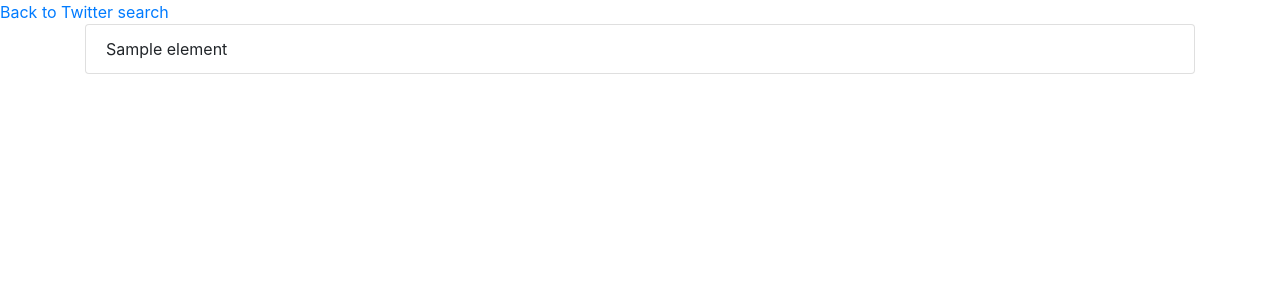
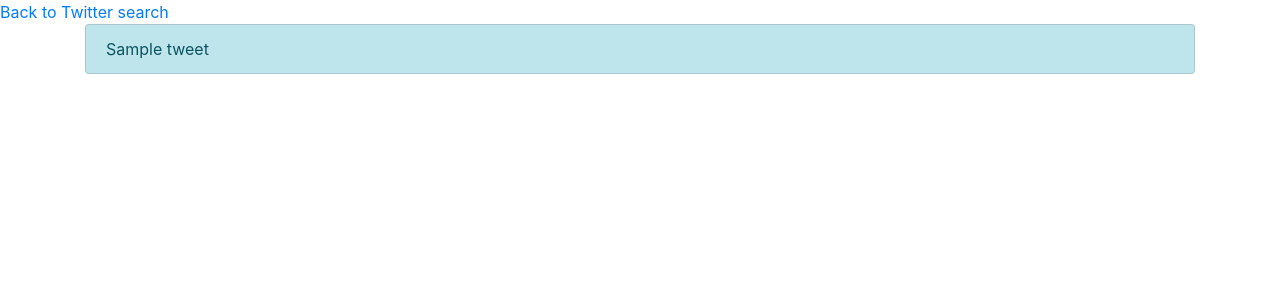
Before and after one commit to kurval/Twitter-Analyzer, a Flask app: template templates/search.html in a window 1280 px wide. Shown: the top 300 px of the page. Run offline with Flask 2, Linux system fonts and the light colour scheme; the template is opened without the code that fills it: most values are stand-ins (such as "Sample title", 1, 10 or a date in 2020).

Commit message:
adding colors

```diff
--- a/app.py
+++ b/app.py
@@ -1,6 +1,7 @@
 from flask import Flask, render_template, session, redirect, request, url_for, g
 from user import User
 from database import Database
+import requests
 from twitter_utils import get_request_token, get_oauth_verifier_url, get_access_token
 
 app = Flask(__name__)
@@ -53,7 +54,13 @@ def profile():
 def search():
     query = request.args.get('q')
     tweets = g.user.twitter_request(f'https://api.twitter.com/1.1/search/tweets.json?q={query}')
-    tweet_list = [tweet['text'] for tweet in tweets['statuses']]
+    tweet_list = [{'tweet' : tweet['text'], 'label' : 'neutral'} for tweet in tweets['statuses']]
+
+    for tweet in tweet_list:
+        response = requests.post('http://text-processing.com/api/sentiment/', data={'text': tweet['tweet']})
+        json_response = response.json()
+        tweet['label'] = json_response['label']
+
     return render_template('search.html', tw_list=tweet_list)
 
 app.run(port=4995)
--- a/requirements.txt
+++ b/requirements.txt
@@ -1,3 +1,4 @@
 oauth2
 psycopg2
 Flask==0.10.1
+requests
--- a/templates/search.html
+++ b/templates/search.html
@@ -10,8 +10,16 @@
     <a href="{{ url_for('profile') }}">Back to Twitter search</a>
     <div class="container">
         <ul class="list-group">
+
+            {% set css_class = 'list-group-item-info' %}
+
             {% for element in tw_list %}
-                <li class="list-group-item">{{ element }}</li>
+                {% if element['label'] == 'neg' %}
+                    {% set css_class = 'list-group-item-danger' %}
+                {% elif element['label'] == 'pos' %}
+                    {% set css_class = 'list-group-item-success' %}
+                {% endif %}
+                <li class="list-group-item {{ css_class }}">{{ element['tweet'] }}</li>
             {% endfor %}
         </ul>
     </div>
```
